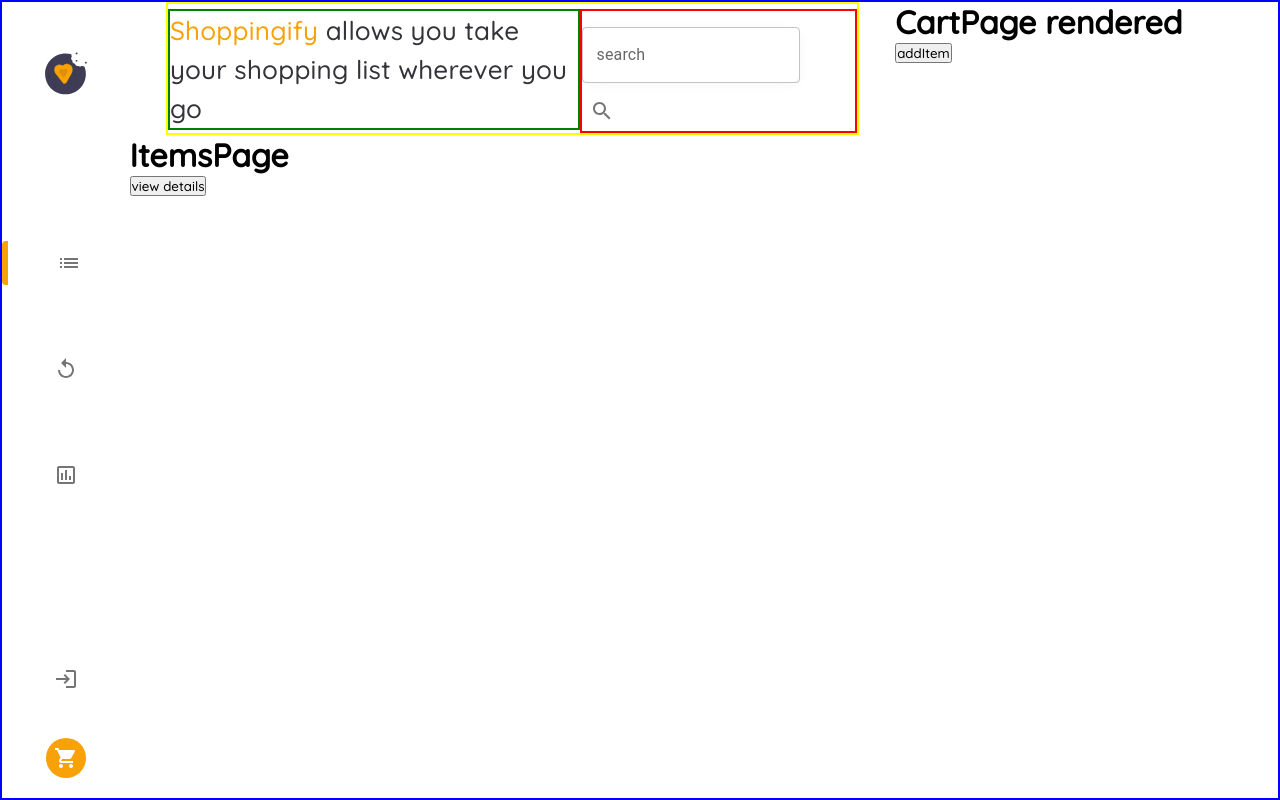
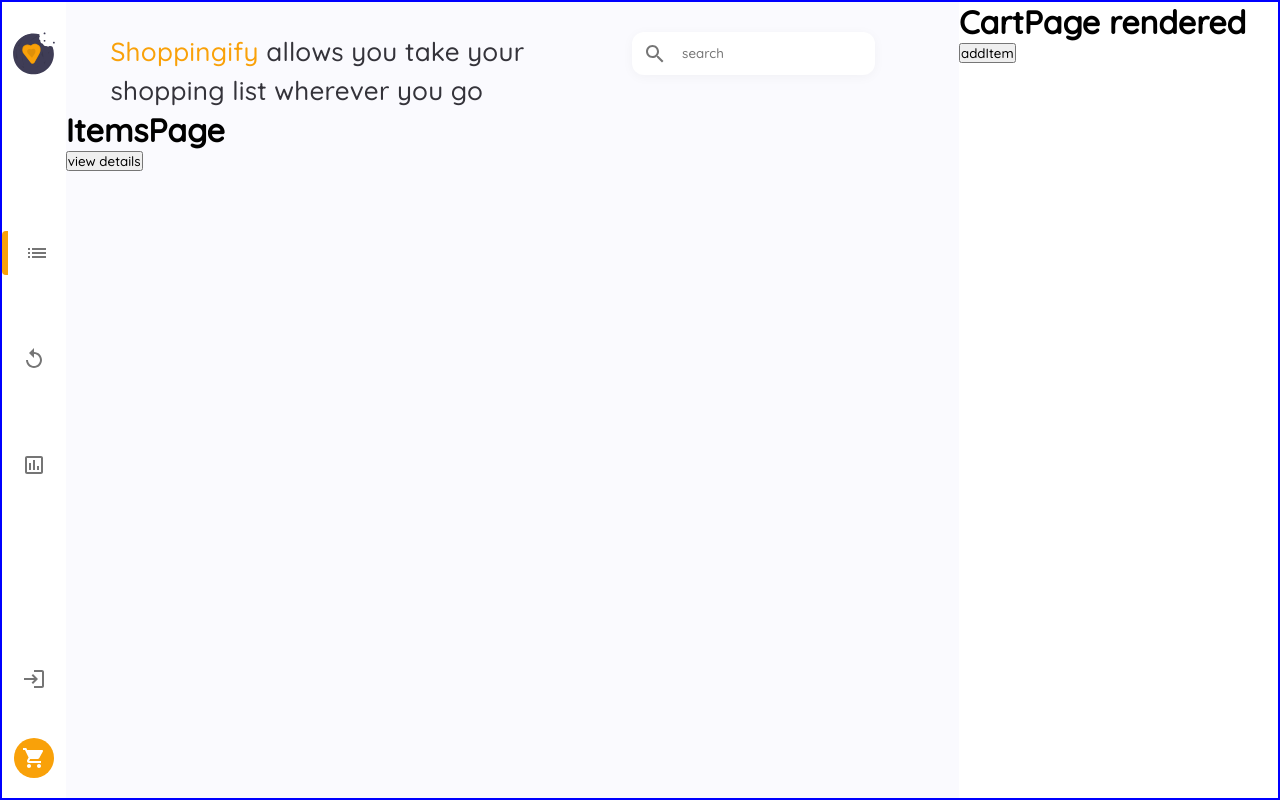
Before and after one commit to emmacodemy/devopssec, a React (Create React App) app: page /items in a window 1280 px wide. Built offline with nearby package versions, Linux system fonts and the light colour scheme.

Commit message:
Added header-title and styled items page

```diff
--- a/src/Components/Navbar/NavBar.js
+++ b/src/Components/Navbar/NavBar.js
@@ -3,7 +3,7 @@
 import { makeStyles } from "@mui/styles";
 import { IconButton } from "@mui/material";
 import { Login, ShoppingCart } from "@mui/icons-material";
-import { Link } from "react-router-dom";
+import { Link, useNavigate } from "react-router-dom";
 import logo from "../../assests/logo.svg";
 import NavLinks from "./NavLinks";
 
@@ -18,7 +18,7 @@
     alignItems: "center",
   },
   logo: {
-    marginTop: 50
+    marginTop: 30
   },
   navLinks: {
     height: "40%",
@@ -46,6 +46,8 @@
 
 const NavBar = ({changeView}) => {
   const classes = useStyles();
+
+  const navigate = useNavigate()
 
   const [borderLink, setBorderLink] = useState(0);
 
@@ -87,7 +89,7 @@
         ))}
       </Box>
       <Box className={classes.cartCont}>
-        <IconButton>
+        <IconButton onClick={() => navigate('/login')}>
           <Login />
         </IconButton>
         <Box className={classes.cart}>
--- a/src/Components/Pages/Items Page/ItemHeader.js
+++ b/src/Components/Pages/Items Page/ItemHeader.js
@@ -1,24 +1,21 @@
 import React from "react";
 import { Box, IconButton, Typography } from "@mui/material";
 import { makeStyles } from "@mui/styles";
-import Input from "./Input";
 import { Search } from "@mui/icons-material";
 
 const useStyles = makeStyles(() => ({
   header: {
     width: "90%",
-    paddingTop: '5px',
+    marginTop: 30,
     display: "flex",
     height: '10%',
     margin: '0 auto',
-    border: '2px solid yellow'
   },
 
   titleCont: {
     width: '60%',
     height: '100%',
     display: 'flex',
-    border: '2px solid green',
     alignItems: 'center',
     justifyContent: 'center',
     "& .MuiTypography-root": {
@@ -35,11 +32,27 @@
 
   searchBar: {
     width: '40%',
-    border: '2px solid red'
+    position: "relative"
   },
 
+  search: {
+    width:'60%',
+    position: "relative",
+    height: '55%',
+    paddingLeft: 50,
+    backgroundColor: '#fff',
+    display: 'flex',
+    margin: '0 auto',
+    boxShadow: '0px 2px 12px rgba(0, 0, 0, 0.04)',
+    borderRadius: '12px',
+    border: 'none',
+    outline: 'none'
+},
+
   searchIcon: {
-    position: 'absolute'
+    position: 'absolute',
+    top:'-52%',
+    left: '13%',
 
   }
 }));
@@ -55,10 +68,10 @@
         </Typography>
       </Box>
       <Box className={classes.searchBar}>
-        <Input
-          className="search"
+        <input
+          className={classes.search}
           label="search"
-          ariaLabel="search"
+          aria-label="search"
           name="search"
           type="text"
           placeholder="search"
--- a/src/Components/Pages/Main.js
+++ b/src/Components/Pages/Main.js
@@ -20,11 +20,12 @@
   },
 
   main: {
-    width: '60%',
-    height: '100%'
+    width: '70%',
+    height: '100%',
+    backgroundColor: '#fafafe'
   },
   nav: {
-    width: '10%',
+    width: '5%',
     height: '100%',
     backgroundColor: "#fff",
     position: 'relative',
@@ -33,7 +34,7 @@
     bottom: 0,
   },
   sideBar: {
-    width: '30%',
+    width: '25%',
     height: '100%'
   }
 }))
```
